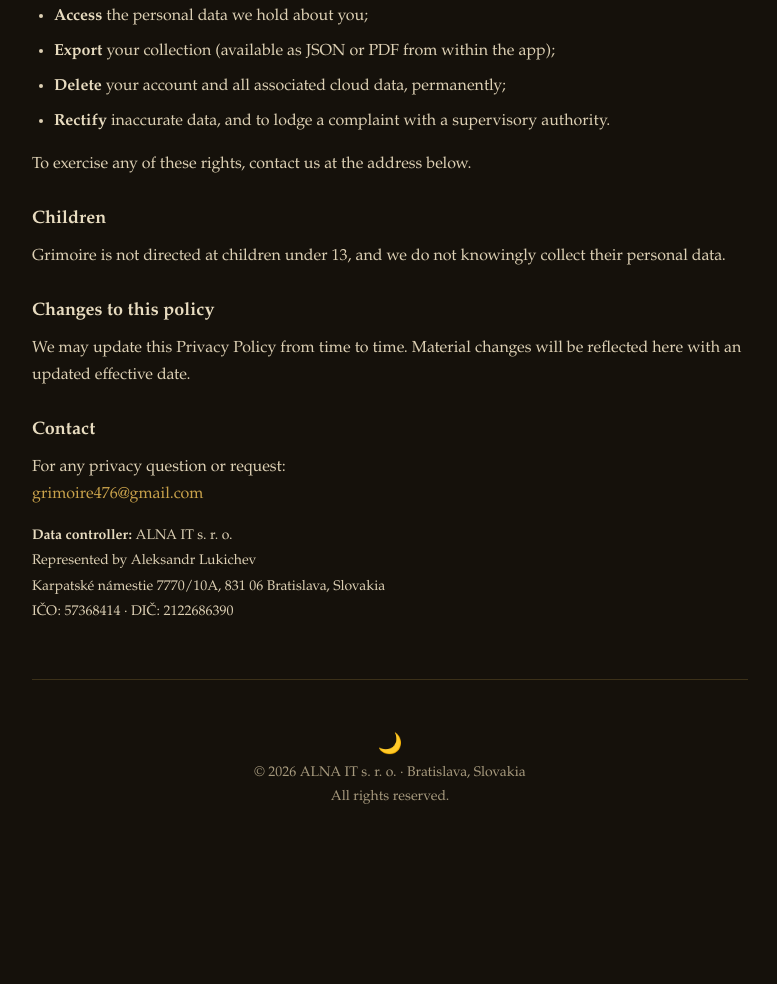
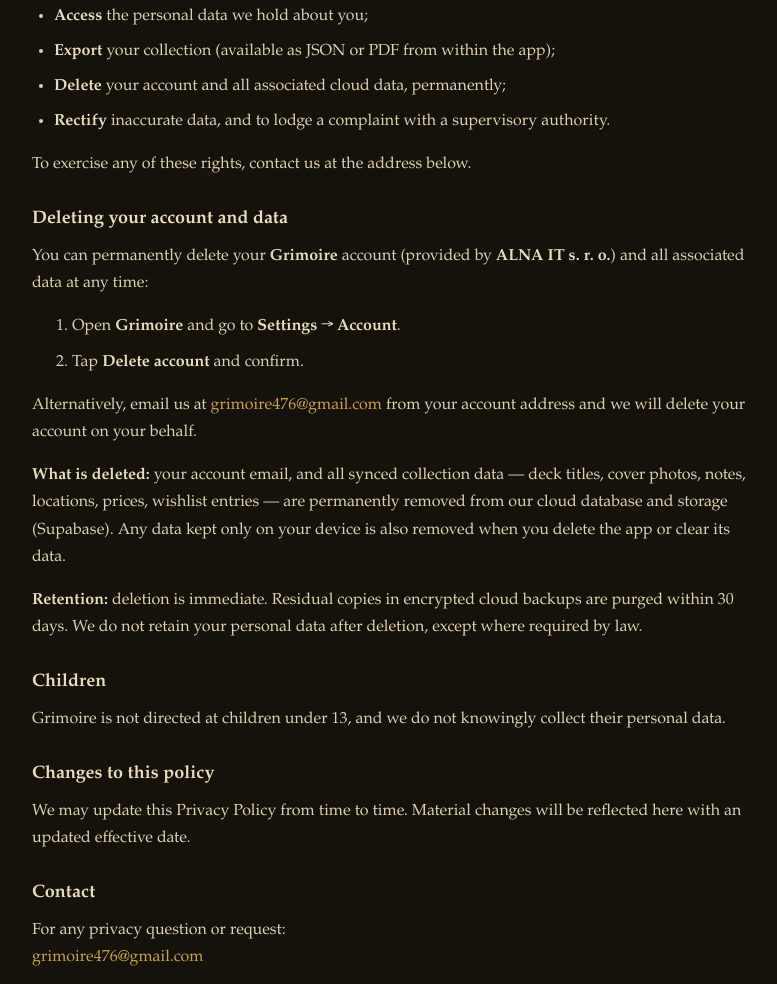
Before and after one commit to alexlucky26/alexlucky26.github.io, a plain HTML site: page index.html in a window 1280 px wide. Shown: the part 2331-3315 px from the top of the page, without its empty margins (250-1027 px from the left). Before the commit the page ends 3217 px from the top, so only its background shows below. Drawn offline with Linux system fonts and the light colour scheme.

Commit message:
Delete account in index.html

```diff
--- a/index.html
+++ b/index.html
@@ -146,6 +146,16 @@
     </ul>
     <p>To exercise any of these rights, contact us at the address below.</p>
 
+    <h3 id="delete-account">Deleting your account and data</h3>
+    <p>You can permanently delete your <strong>Grimoire</strong> account (provided by <strong>ALNA IT s. r. o.</strong>) and all associated data at any time:</p>
+    <ol>
+      <li>Open <strong>Grimoire</strong> and go to <strong>Settings → Account</strong>.</li>
+      <li>Tap <strong>Delete account</strong> and confirm.</li>
+    </ol>
+    <p>Alternatively, email us at <a href="mailto:grimoire476@gmail.com">grimoire476@gmail.com</a> from your account address and we will delete your account on your behalf.</p>
+    <p><strong>What is deleted:</strong> your account email, and all synced collection data — deck titles, cover photos, notes, locations, prices, wishlist entries — are permanently removed from our cloud database and storage (Supabase). Any data kept only on your device is also removed when you delete the app or clear its data.</p>
+    <p><strong>Retention:</strong> deletion is immediate. Residual copies in encrypted cloud backups are purged within 30 days. We do not retain your personal data after deletion, except where required by law.</p>
+
     <h3>Children</h3>
     <p>Grimoire is not directed at children under 13, and we do not knowingly collect their personal data.</p>
 
```
